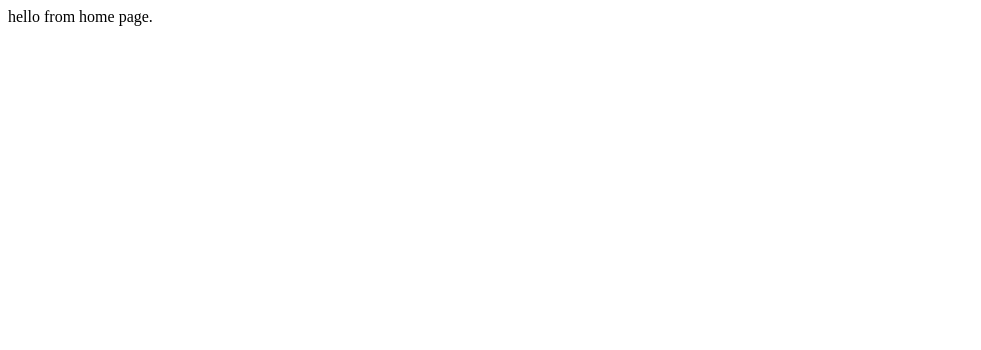
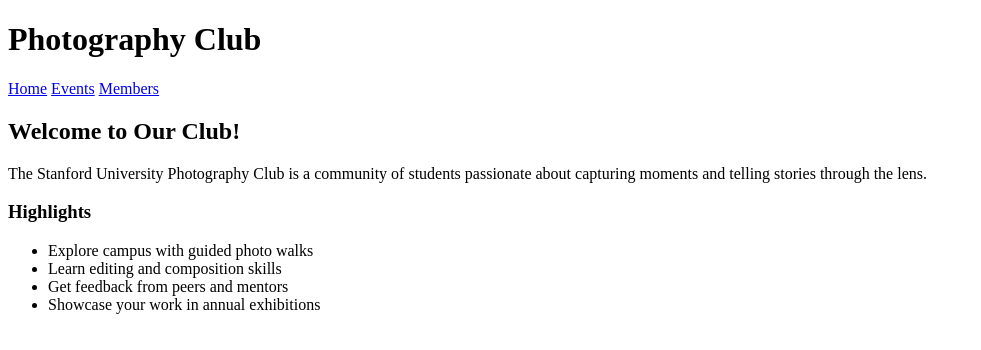
Before and after one commit to MuhammadZeeshan92/WEB-ASCEND-PROJECT-1, a plain HTML site: page home.html in a window 1280 px wide. Shown: the whole page, without its empty margins (0-981 px from the left). Drawn offline with Linux system fonts and the light colour scheme.

Commit message:
All work done

```diff
--- a/home.html
+++ b/home.html
@@ -3,9 +3,30 @@
 <head>
     <meta charset="UTF-8">
     <meta name="viewport" content="width=device-width, initial-scale=1.0">
-    <title>Document</title>
+    <title>Home - Photography Club</title>
 </head>
 <body>
-    hello from home page.
+    <header>
+        <h1>Photography Club</h1>
+        <nav>
+            <a href="home.html">Home</a>
+            <a href="event.html">Events</a>
+            <a href="members.html">Members</a>
+        </nav>
+    </header>
+    <main>
+        <section>
+            <h2>Welcome to Our Club!</h2>
+            <p>The Stanford University Photography Club is a community of students passionate about capturing moments and telling stories through the lens.</p>
+
+            <h3>Highlights</h3>
+            <ul>
+                <li>Explore campus with guided photo walks</li>
+                <li>Learn editing and composition skills</li>
+                <li>Get feedback from peers and mentors</li>
+                <li>Showcase your work in annual exhibitions</li>
+            </ul>
+        </section>
+    </main>
 </body>
 </html>
```
Also changed, not shown: members.html (added, +55 -0 lines), 2 other files.
